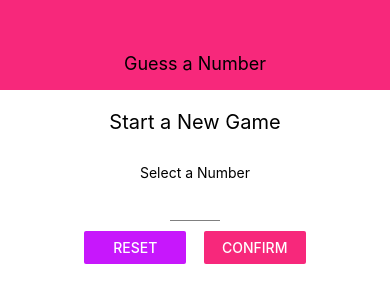
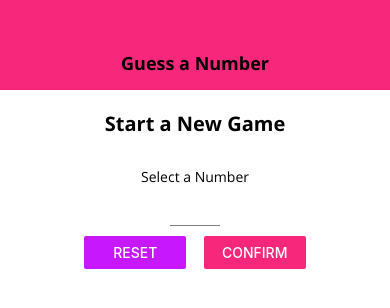
Before and after one commit to React-Native-Projects-Development/guess-a-number-app, a React Native app: screen / in a window 390 px wide. Shown: the top 308 px of the page. Built offline with nearby package versions, Linux system fonts and the light colour scheme.

Commit message:
Using custom components wrappers

```diff
--- a/components/Header.jsx
+++ b/components/Header.jsx
@@ -1,11 +1,12 @@
 import React from "react";
-import { View, Text, StyleSheet } from "react-native";
+import { View, StyleSheet } from "react-native";
 import Colors from "../constants/colors";
+import TitleText from "./TitleText";
 
 const Header = (props) => {
   return (
     <View style={styles.header}>
-      <Text style={styles.headerTitle}>{props.title}</Text>
+      <TitleText>{props.title}</TitleText>
     </View>
   );
 };
@@ -19,10 +20,6 @@ const styles = StyleSheet.create({
     alignItems: "center",
     justifyContent: "center",
   },
-  headerTitle: {
-    color: "black",
-    fontSize: 18,
-  },
 });
 
 export default Header;
--- a/screens/StartGameScreen.jsx
+++ b/screens/StartGameScreen.jsx
@@ -12,6 +12,8 @@ import Card from "../components/Card";
 import Colors from "../constants/colors";
 import Input from "../components/Input";
 import NumberContainer from "../components/NumberContainer";
+import BodyText from "../components/BodyText";
+import TitleText from "../components/TitleText";
 
 const StartGameScreen = (props) => {
   const [enteredValue, setEnteredValue] = useState("");
@@ -61,9 +63,9 @@ const StartGameScreen = (props) => {
   return (
     <TouchableWithoutFeedback onPress={() => Keyboard.dismiss()}>
       <View style={styles.screen}>
-        <Text style={styles.title}>Start a New Game</Text>
+        <TitleText style={styles.title}>Start a New Game</TitleText>
         <Card style={styles.inputContainer}>
-          <Text>Select a Number</Text>
+          <BodyText style={styles.text}>Select a Number</BodyText>
           <Input
             style={styles.input}
             keyboardType="number-pad"
```
